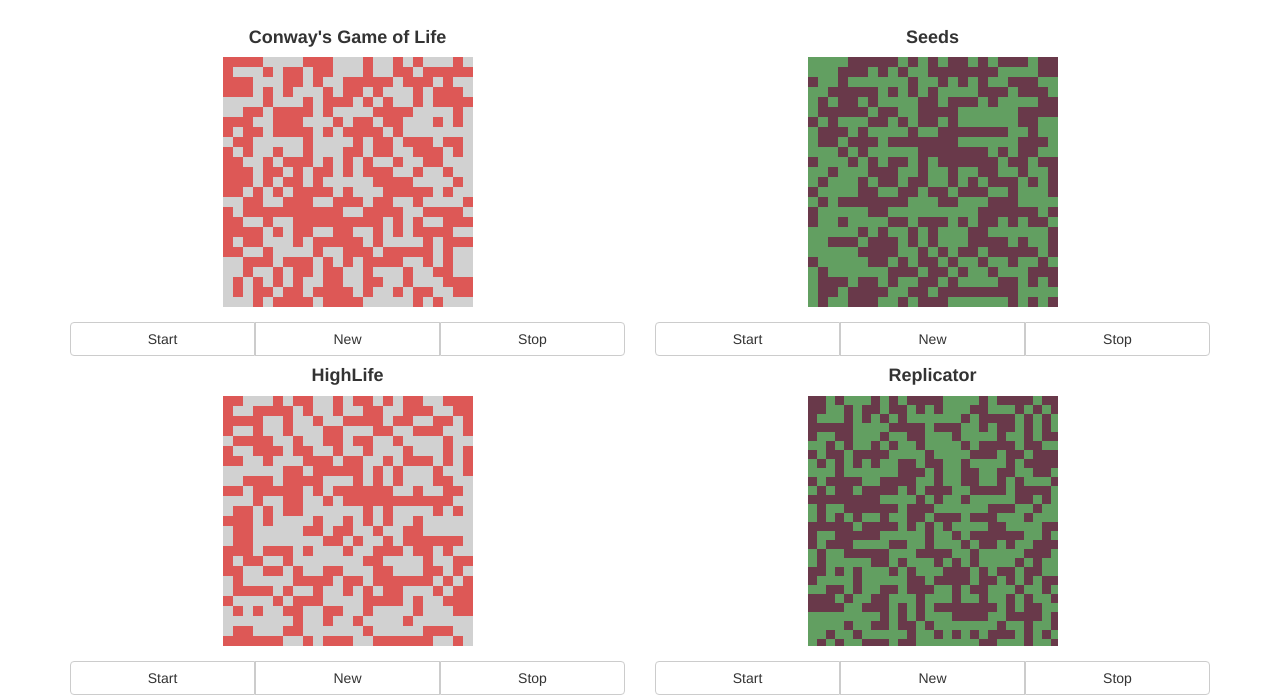
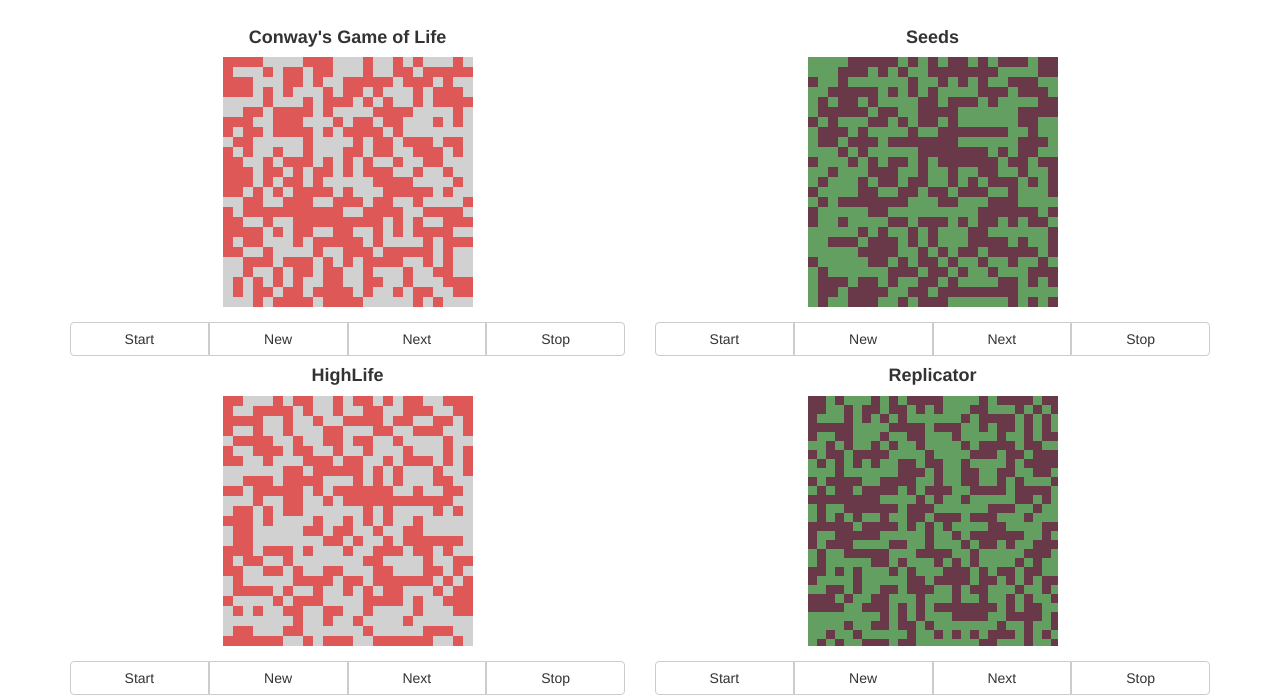
Before and after one commit to clinm/automaton, a plain HTML site: page examples/index.html in a window 1280 px wide. Shown: the part 102-800 px from the top of the page. Drawn offline with nearby package versions, Linux system fonts and the light colour scheme.

Commit message:
Add nextIteration function Now we can click and only get one generation after

```diff
--- a/automaton.js
+++ b/automaton.js
@@ -255,15 +255,22 @@ this.Automaton = {};
        };
 
         /**
+         * Allow to execute only one iteration of the automaton.
+         */
+        that.nextIteration = function(){
+            executeAll(cell.execute);
+            applyAll(cell.update);
+            displayAll();
+        };
+
+        /**
          *  Make the animation, make one step each time it is called
          *  Stop when animating is set to false
          */
         var next = function(){
             setTimeout(function(){
                 if(animating){
-                    executeAll(cell.execute);
-                    applyAll(cell.update);
-                    displayAll();
+                    that.nextIteration();
                     next();
                 }
             }, freqUpdate);
--- a/examples/index.html
+++ b/examples/index.html
@@ -25,6 +25,9 @@
                     <button type="button" class="btn btn-default" onclick="newAuto(0)">New</button>
                 </div>
                 <div class="btn-group" role="group">
+                    <button type="button" class="btn btn-default" onclick="nextIteration(0);">Next</button>
+                </div>
+                <div class="btn-group" role="group">
                     <button type="button" class="btn btn-default" onclick="stop(0)">Stop</button>
                 </div>
             </div>
@@ -40,6 +43,9 @@
                 </div>
                 <div class="btn-group" role="group">
                     <button type="button" class="btn btn-default" onclick="newAuto(1);">New</button>
+                </div>
+                <div class="btn-group" role="group">
+                    <button type="button" class="btn btn-default" onclick="nextIteration(1);">Next</button>
                 </div>
                 <div class="btn-group" role="group">
                     <button type="button" class="btn btn-default" onclick="stop(1)">Stop</button>
@@ -61,6 +67,9 @@
                     <button type="button" class="btn btn-default" onclick="newAuto(2)">New</button>
                 </div>
                 <div class="btn-group" role="group">
+                    <button type="button" class="btn btn-default" onclick="nextIteration(2);">Next</button>
+                </div>
+                <div class="btn-group" role="group">
                     <button type="button" class="btn btn-default" onclick="stop(2)">Stop</button>
                 </div>
             </div>
@@ -76,6 +85,9 @@
                 </div>
                 <div class="btn-group" role="group">
                     <button type="button" class="btn btn-default" onclick="newAuto(3);">New</button>
+                </div>
+                <div class="btn-group" role="group">
+                    <button type="button" class="btn btn-default" onclick="nextIteration(3);">Next</button>
                 </div>
                 <div class="btn-group" role="group">
                     <button type="button" class="btn btn-default" onclick="stop(3)">Stop</button>
@@ -116,6 +128,10 @@
     function stop(index){
         auto[index].stop();
     }
+
+    function nextIteration(index){
+        auto[index].nextIteration();
+    }
 </script>
 </body>
 </html>
```
